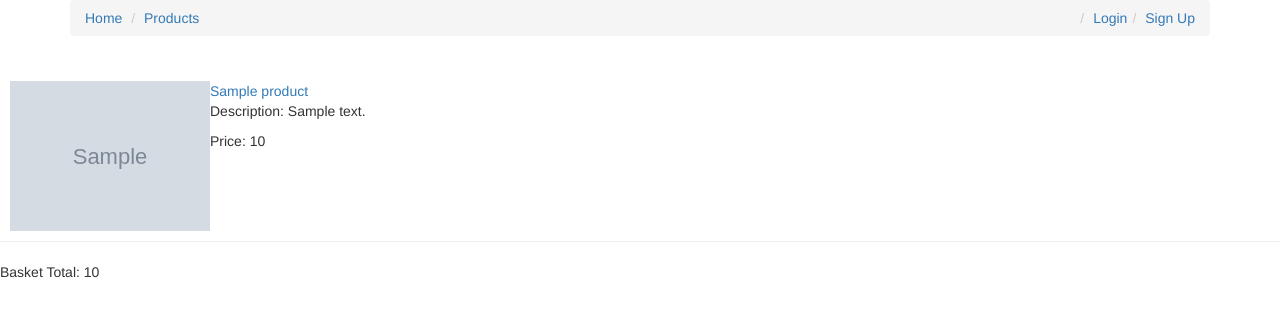
After one commit to kieyard/django_marketplace, a Django app: template django_marketplace/products/templates/products/basket.html in a window 1280 px wide. The commit adds this page. Shown: the top 317 px of the page. Run offline with Django 3.2, Linux system fonts and the light colour scheme; the template is opened without the code that fills it: most values are stand-ins (such as "Sample title", 1, 10 or a date in 2020); grey boxes marked "Sample" are stand-in pictures; some libraries are stand-ins or nearby versions.

Commit message:
added basket view

```diff
--- /dev/null
+++ b/django_marketplace/products/templates/products/basket.html
@@ -0,0 +1,25 @@
+{% extends 'base.html' %}
+
+{% block content %}
+
+{% for item in items %}
+
+<div class="basket">
+<a href='{{ item.product.get_absolute_url }}' > {{ item.product.title }} </a>
+
+{% if item.product.image %}
+<img src="{{ item.product.image.url }}">
+{% endif %}
+
+<p> Description: {{ item.product.description }} </p>
+<p> Price: {{ item.product.price }} </p>
+</div>
+<hr>
+
+{% endfor %}
+
+<div>
+	<p> Basket Total: {{ basket.total }} </p>
+</div>
+
+{% endblock %}
--- a/django_marketplace/products/urls.py
+++ b/django_marketplace/products/urls.py
@@ -10,5 +10,6 @@ urlpatterns = [
     path('create_product/', views.create_product_view, name = 'create_product'),
     path('product_list/', views.product_list_view, name = 'product_list'),
     path('my_products_list/', views.my_products_view, name = 'my_products'),
-    path('<int:item_id>/add_to_basket/', views.add_to_basket, name= 'add_to_basket')
+    path('<int:item_id>/add_to_basket/', views.add_to_basket, name= 'add_to_basket'),
+    path('basket/', views.basket_view, name='basket')
 ]
--- a/django_marketplace/static/css/style.css
+++ b/django_marketplace/static/css/style.css
@@ -14,3 +14,10 @@ img{
 	max-height: 150px;
 	float: left
 }
+
+.basket{
+	position: relative;
+	margin-top: 15px;
+	padding: 10px;
+	height: 150px;
+}
--- a/django_marketplace/templates/base.html
+++ b/django_marketplace/templates/base.html
@@ -17,6 +17,7 @@
 				<li class='pull-right'><a href="{% url 'accounts:signup' %}">Sign Up</a></li>
 				<li class="pull-right"><a href="{% url 'accounts:login' %}">Login</a></li>
 			{% else %}
+				<li class="pull-right"><a href="{% url 'products:basket'%}">Basket</a></li>
 				<li class="pull-right"><a href="{% url 'accounts:settings' %}">Settings</a></li>
 				<li class="pull-right">logged in as: {{ request.user.first_name }} </li>
 				<li class="pull-right"><a href="{% url 'accounts:logout' %}">Logout</a></li>
```
Also changed, not shown: django_marketplace/products/views.py (+10 -1 lines), django_marketplace/db.sqlite3.
